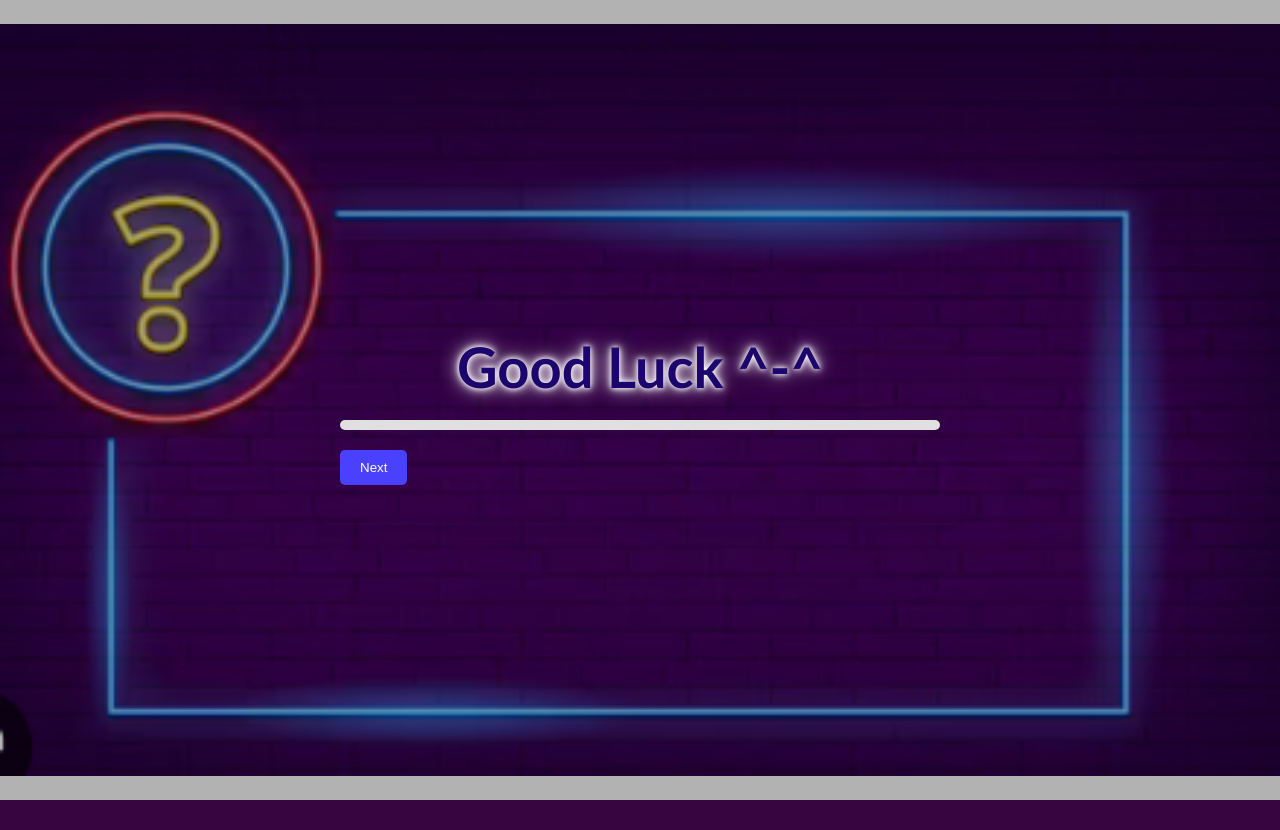
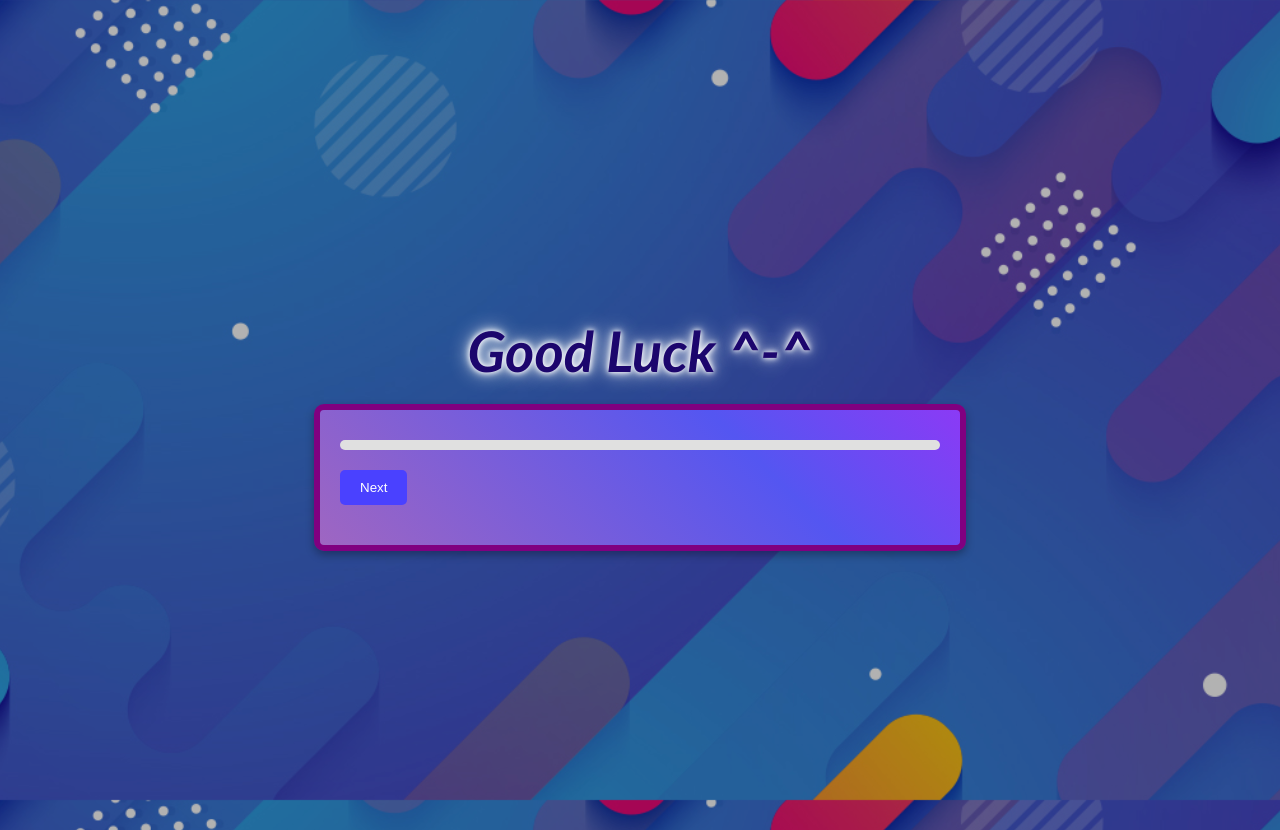
Before and after one commit to FatimaMansoor-dev/Quizzify-AI, a Flask app: page /quiz in a window 1280 px wide. Before the commit the page ends 800 px from the top, so only its background shows below. Run offline with Flask 3, Linux system fonts and the light colour scheme; some libraries are stand-ins or nearby versions.

Commit message:
mcq done

```diff
--- a/templates/quiz.html
+++ b/templates/quiz.html
@@ -8,29 +8,54 @@
           body {
     font-family: Arial, sans-serif;
     margin: 0;
-            padding: 0;
-            /* background-color: #f4f4f9; */
     color: #333;
-            display: flex;
-            justify-content: center;
-            align-items: center;
+    display: flex;  /* Ensure flexbox is enabled */
+    justify-content: center; /* Center horizontally */
+    align-items: center; /* Center vertically */
     min-height: 100vh;
     text-align: center;
-            background:
-        linear-gradient(rgba(0, 0, 0, 0.3), rgba(0, 0, 0, 0.3)),
-        url('../static/image.png') no-repeat center center fixed;
-    background-size: contain; /* Shows the entire image */
+    padding: 15px;
+    background: linear-gradient(
+        rgba(0, 0, 0, 0.3),
+        rgba(0, 0, 0, 0.3)
+    ),
+    url('../static/quiz.jpg') no-repeat center center fixed;
+    background-size: cover;
+    flex-direction: column; /* Stack heading and quiz container vertically */
 }
+
 .quiz-container {
-            /* background: #fff; */
     border-radius: 10px;
-            box-shadow: 0 4px 8px rgba(0, 0, 0, 0.1);
+    box-shadow: 0 4px 8px rgba(0, 0, 0, 0.3);
     padding: 20px;
     width: 90%;
     max-width: 600px;
-            justify-content: left;
+    border: 6px solid purple;
+    text-align: left; /* Ensures text inside aligns properly */
+    position: relative; /* Helps in positioning elements inside */
 }
-        .quiz-container h1 {
+
+.quiz-container::before {
+    content: "";
+    position: absolute;
+    top: -3px;
+    left: -3px;
+    right: -3px;
+    bottom: -3px;
+    background: linear-gradient(45deg, #720a72, #c46eaa, #5456f1, #ff00ff);
+    background-size: 300% 300%;
+    border-radius: 10px;
+    z-index: -1;
+    animation: glowing-border 4s linear infinite;
+}
+
+@keyframes glowing-border {
+    0% { background-position: 0% 50%; }
+    50% { background-position: 100% 50%; }
+    100% { background-position: 0% 50%; }
+}
+
+        h1 {
             /* color: #150f92; */
             margin-bottom: 20px;
             font-family: 'Trebuchet MS', 'Lucida Sans Unicode', 'Lucida Grande', 'Lucida Sans', Arial, sans-serif;
@@ -39,6 +64,7 @@
             text-decoration: none;
             font-weight: bold;
             text-shadow: 0 0 5px white, 0 0 10px white, 0 0 20px white;
+            font-style: italic;
         }
         .question {
             font-weight: bold;
@@ -68,7 +94,7 @@
         }
         .progress-bar-fill {
             height: 100%;
-            background: #4a41ff;
+            background: #790652;
             border-radius: 5px;
             width: 0%;
             transition: width 0.3s ease;
@@ -88,7 +114,7 @@
             margin-top: 20px;
             font-size: 1.5rem;
             font-weight: bold;
-            color: #4a41ff;
+            color: #0f0f0f;
         }
         .hidden {
             display: none;
@@ -108,13 +134,23 @@
     margin-right: 10px; /* Adds spacing between the radio button and the label text */
     vertical-align: middle; /* Aligns the radio button with the label text */
 }
+@media (max-width: 768px) {
+    h1 {
+        font-size: 2rem;
+    }
+}
 
+/* Further reduce size for mobile screens */
+@media (max-width: 480px) {
+    h1 {
+        font-size: 2rem;
+    }
+}
     </style>
 </head>
 <body>
+    <h1>Good Luck ^-^ </h1>
     <div class="quiz-container">
-        <h1>Good Luck ^-^ </h1>
-
         <div class="progress-bar">
             <div class="progress-bar-fill" id="progress-bar-fill"></div>
         </div>
@@ -129,6 +165,7 @@
 
         <div class="result" id="result"></div>
     </div>
+    <script src="https://cdn.jsdelivr.net/npm/canvas-confetti@1.3.3"></script>
 
     <script>
         // Extract URL parameters
@@ -220,61 +257,53 @@
     currentQuestion += direction;
     loadQuiz(currentQuestion);
 }
+function submitQuiz() {
+    // Save the answer of the last question before submission
+    const selectedOption = document.querySelector(`input[name="question${currentQuestion}"]:checked`);
+    if (selectedOption) {
+        userAnswers[currentQuestion] = selectedOption.value;
+    }
 
-function submitQuiz() {
     // Check if all questions have an answer selected
     const unanswered = userAnswers.some((answer) => answer === null);
     if (unanswered) {
         alert("Please answer all questions before submitting the quiz.");
-        return; // Stop the submission process
+        return;
     }
 
     let score = 0;
-
-    // Evaluate the quiz results
     questions.forEach((q, index) => {
-        const selectedAnswer = userAnswers[index];
-        if (selectedAnswer) {
-            if (selectedAnswer === q.correctAnswer) {
+        if (userAnswers[index] === q.correctAnswer) {
             score++;
-            }
         }
     });
 
-    // Display the result
     const resultContainer = document.getElementById("result");
     resultContainer.textContent = `You scored ${score} out of ${questions.length}!`;
 
-    // Countdown timer
+    confetti({ particleCount: 100, spread: 70, origin: { y: 0.6 } });
+
     let countdown = 5;
-const countdownContainer = document.createElement("p"); // Create a countdown element
-resultContainer.appendChild(countdownContainer); // Add it below the result text
+    const countdownContainer = document.createElement("p");
+    resultContainer.appendChild(countdownContainer);
 
     const countdownInterval = setInterval(() => {
         countdownContainer.textContent = `You will be redirected in ${countdown}...`;
         countdown--;
 
         if (countdown < 0) {
-        clearInterval(countdownInterval); // Stop the countdown
-        window.location.href = `/userProfile?email=${email}`; // Redirect after countdown
+            clearInterval(countdownInterval);
+            window.location.href = `/userProfile?email=${email}`;
         }
-}, 1000); // Update every second
-    // Send results to the backend
+    }, 1000);
+
     fetch("/insertResults", {
         method: "POST",
-        headers: {
-            "Content-Type": "application/json",
-        },
-        body: JSON.stringify({
-            score: score,
-            email: email,
-            difficulty: difficulty
-        }),
+        headers: { "Content-Type": "application/json" },
+        body: JSON.stringify({ score, email, difficulty }),
     })
     .then((response) => {
-            if (response.ok) {
-                window.location.href = `/userProfile?email=${email}`;
-            } else {
+        if (!response.ok) {
             resultContainer.textContent = "Failed to submit your quiz. Please try again.";
         }
     })
--- a/templates/topic.html
+++ b/templates/topic.html
@@ -37,6 +37,8 @@
             display: flex;
             align-items: center;
             text-shadow: 0 0 5px white, 0 0 10px white, 0 0 20px white;
+            font-style: italic;
+            font-family: 'Lucida Sans', 'Lucida Sans Regular', 'Lucida Grande', 'Lucida Sans Unicode', Geneva, Verdana, sans-serif;
         }
 
         .navbar-brand img {
@@ -168,7 +170,7 @@
         <label>Choose Question Type:</label>
         <div class="radio-group">
             <label><input type="radio" name="questionType" value="MCQs" required> MCQs</label>
-            <label><input type="radio" name="questionType" value="GeneralQnA" required> General Q/A</label>
+            <label><input type="radio" name="questionType" value="blanks" required> Fill in the Blank </label>
         </div>
 
         <label for="difficulty">Select Difficulty Level:</label>
```
Also changed, not shown: templates/userProfile.html (+8 -3 lines), static/quiz.jpg. Lines whose indentation alone changed are shown as unchanged.
